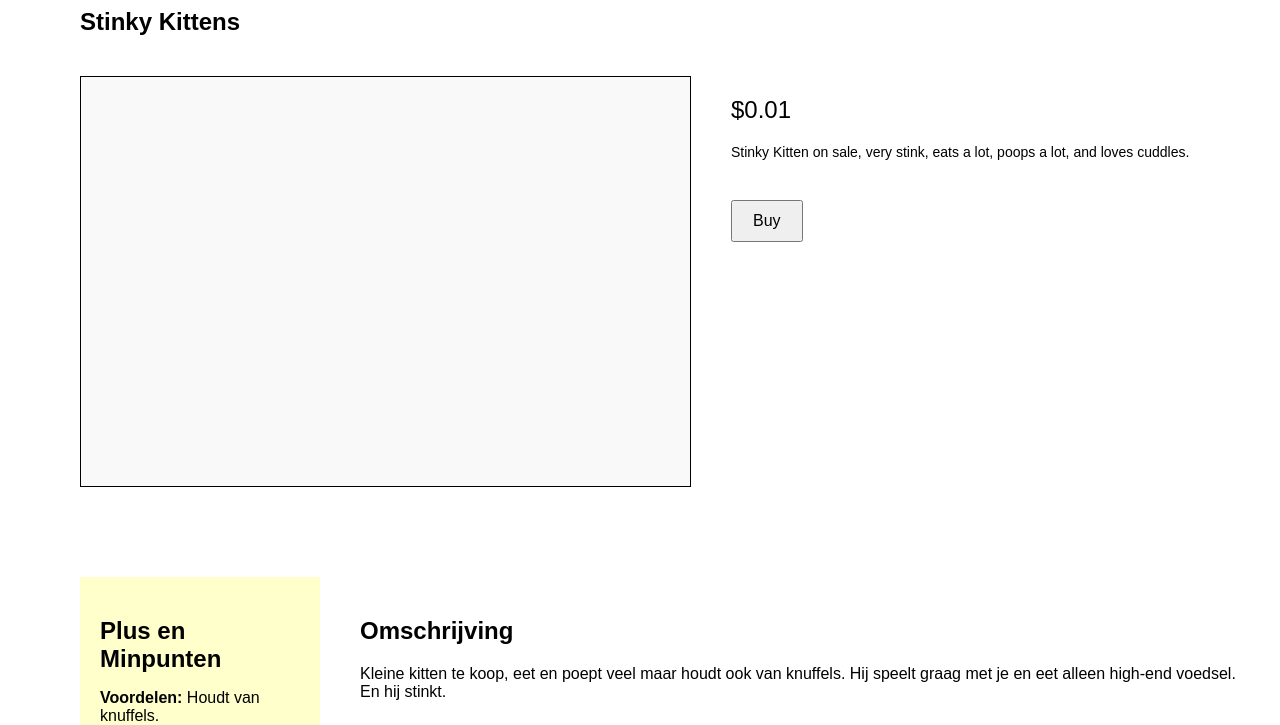
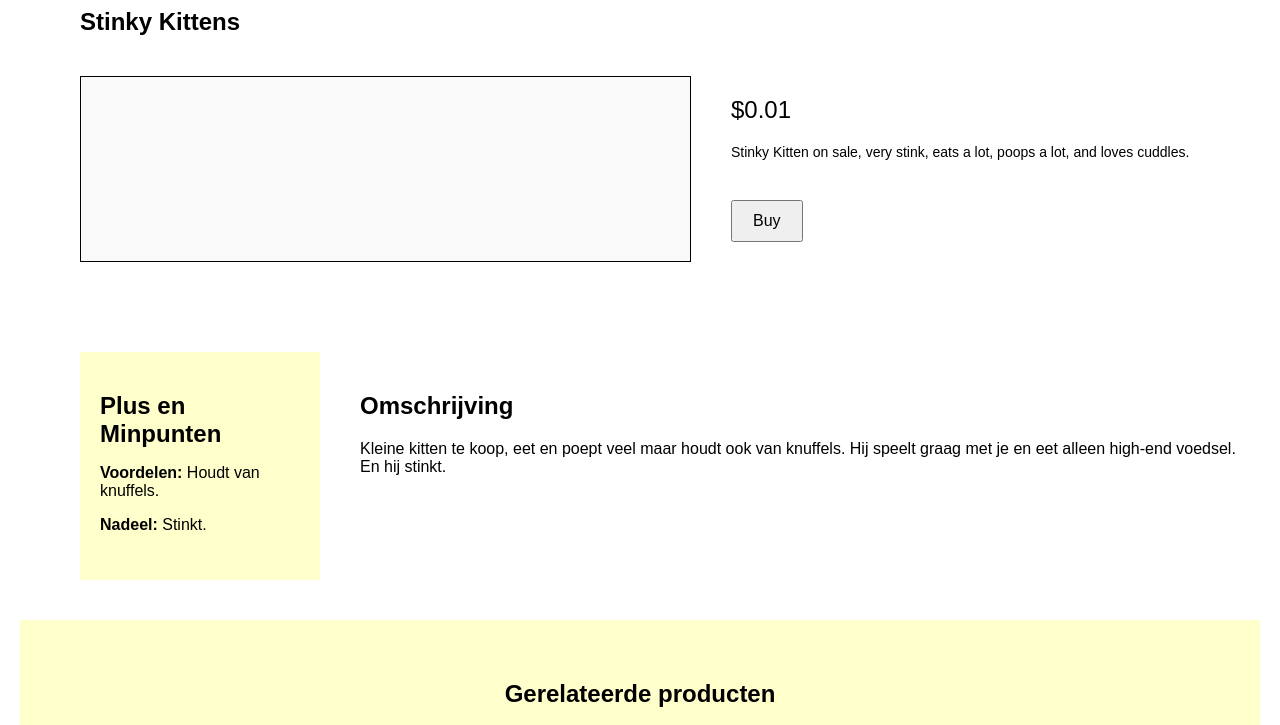
Before and after one commit to misogood/front-end-tussen, a plain HTML site: page index.html in a window 1280 px wide. Shown: the part 70-795 px from the top of the page. Drawn offline with Linux system fonts and the light colour scheme.

Commit message:
Update styles.css

```diff
--- a/css/styles.css
+++ b/css/styles.css
@@ -48,9 +48,9 @@ nav {
 }
 
 .product .image img {
-  width: 50%;
+  width: 100%;
   height: 0;
-  padding-top: 60%;
+  padding-top: 0%;
 }
 
 .product .details {
```
